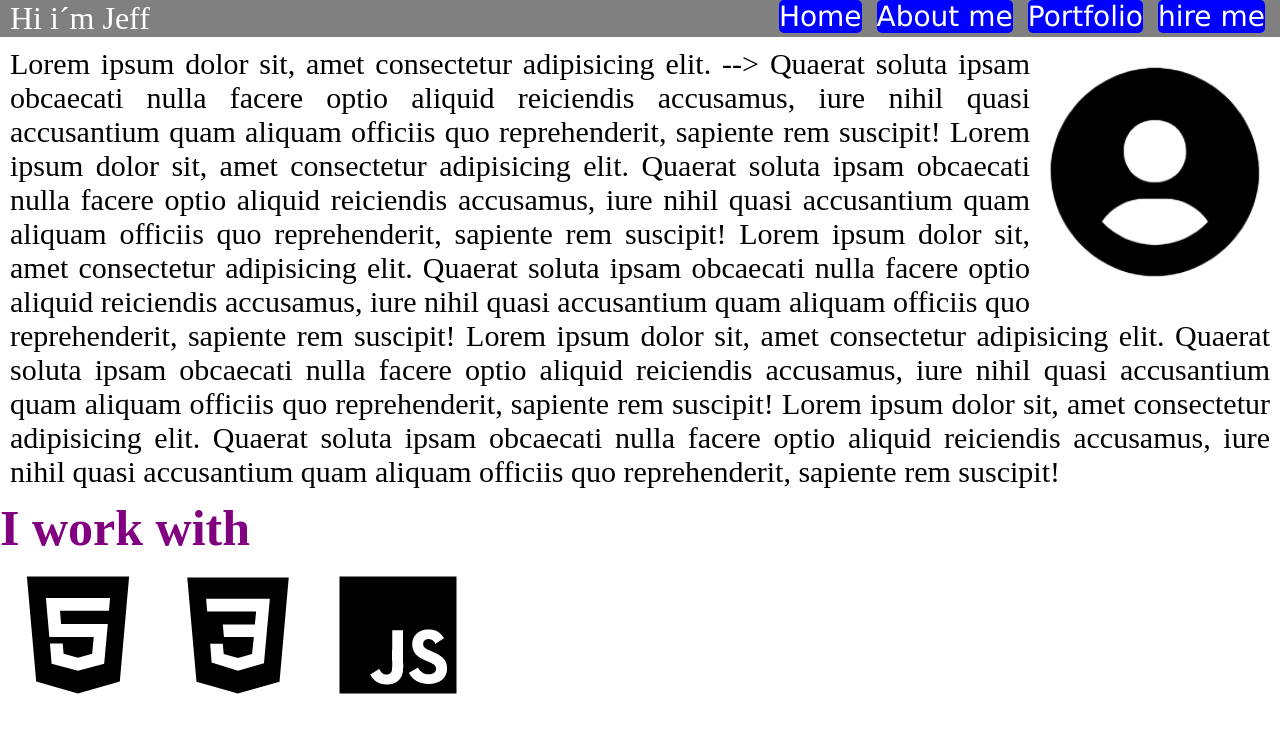
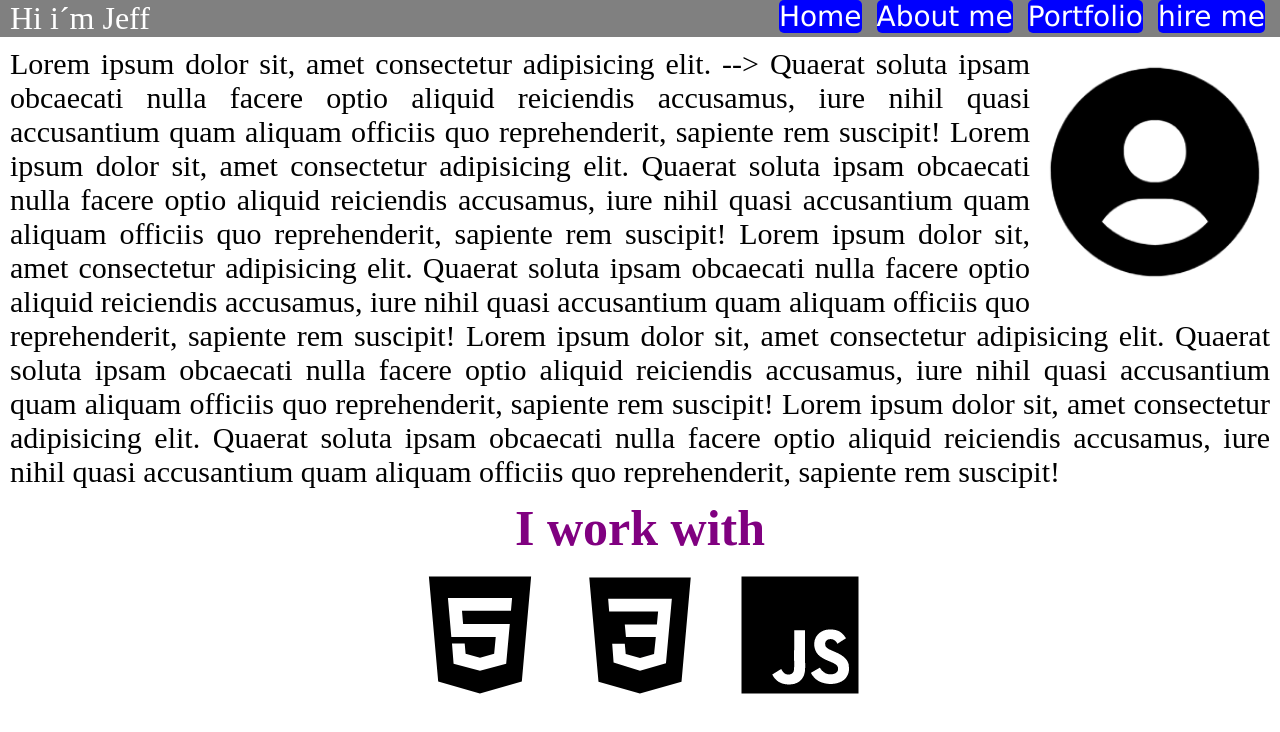
Before and after one commit to DevAndrewJ/Curriculimvitae, a plain HTML site: page html/index.html in a window 1280 px wide. Drawn offline with Linux system fonts and the light colour scheme.

Commit message:
center img

```diff
--- a/assets/css/style.css
+++ b/assets/css/style.css
@@ -46,5 +46,6 @@ p {
 .work {
     font-size: 50px;
     color: purple;
-    align-items: center;
+    text-align: center;
+
 }
--- a/html/index.html
+++ b/html/index.html
@@ -44,11 +44,14 @@
         </section>
         <section>
             <h1 class="work">  I work with </h1>
-            <figure>
-                <img src="/assets/source/img/html-logo.png" alt="HTML_Logo">
-                <img src="/assets/source/img/CSS-Logo.png" alt="CSS_Logo">
-                <img src="/assets/source/img/javascript-logo-156.png" alt="JS_Logo">
-            </figure>
+
+            <center>
+                <figure class="img_logo">
+                    <img src="/assets/source/img/html-logo.png" alt="HTML_Logo">
+                    <img src="/assets/source/img/CSS-Logo.png" alt="CSS_Logo">
+                    <img src="/assets/source/img/javascript-logo-156.png" alt="JS_Logo">
+                </figure>
+            </center>
         </section>
 
     </main>
```
